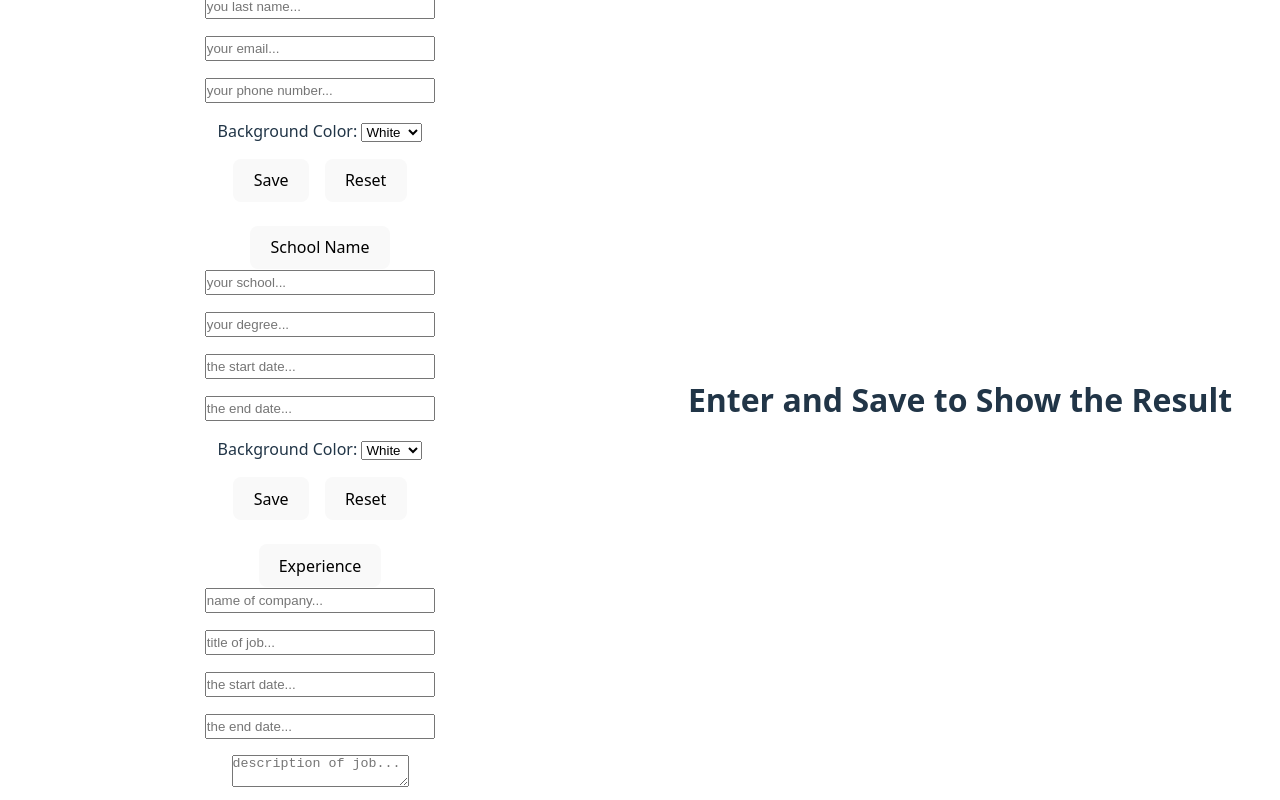
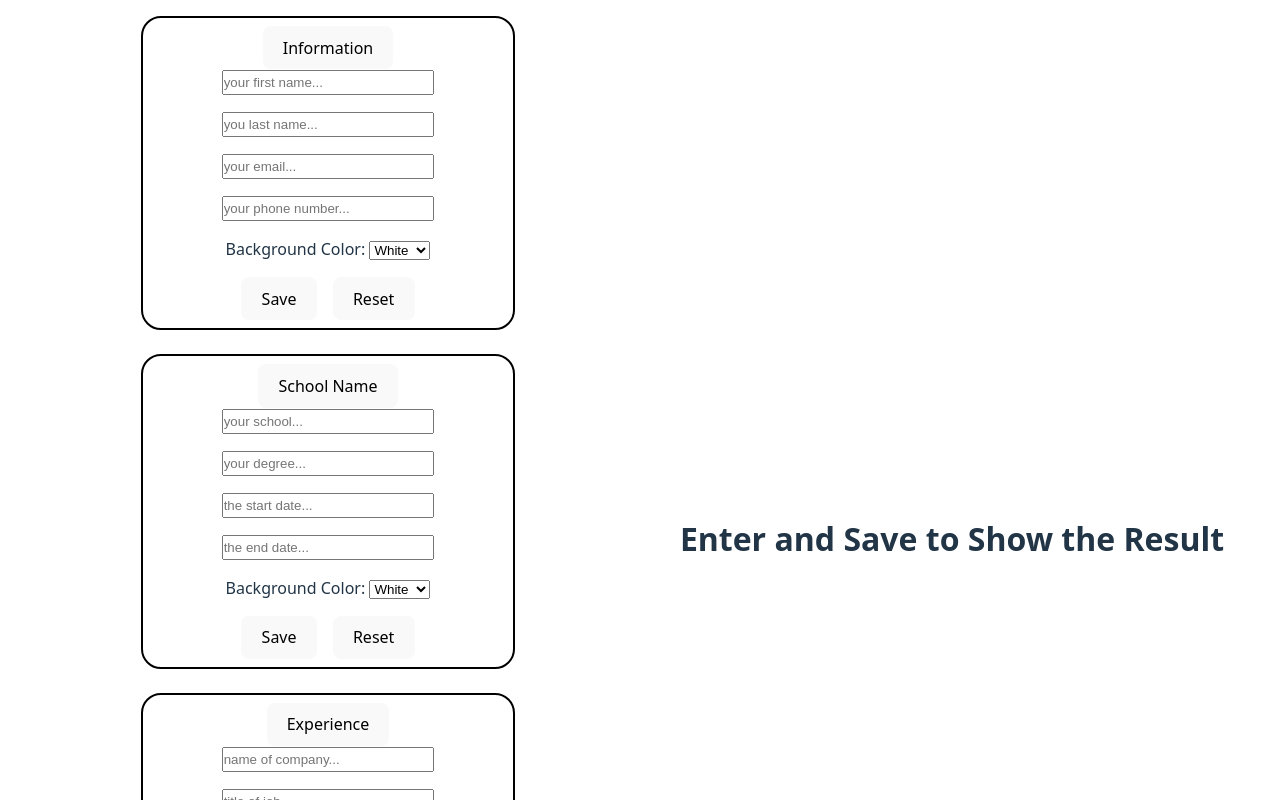
Before and after one commit to rasooli451/CVgenerator, a React (Vite) app: page / in a window 1280 px wide. Shown: the top 800 px of the page. Built offline with nearby package versions, Linux system fonts and the light colour scheme.

Commit message:
changed overall stylings for website

```diff
--- a/src/index.css
+++ b/src/index.css
@@ -30,9 +30,9 @@ a:hover {
 
 
 #root{
-  height: 100vh;
   width: 100%;
   display: flex;
+  padding: 1rem;
 }
 
 
@@ -46,6 +46,12 @@ button {
   background-color: #1a1a1a;
   cursor: pointer;
   transition: border-color 0.25s;
+}
+
+.section{
+   border: 2px solid white;
+   border-radius: 20px;
+   padding: 0.5em;
 }
 button:hover {
   border-color: #646cff;
@@ -66,4 +72,8 @@ button:focus-visible {
   button {
     background-color: #f9f9f9;
   }
+
+  .section{
+    border: 2px solid black;
+  }
 }
```
